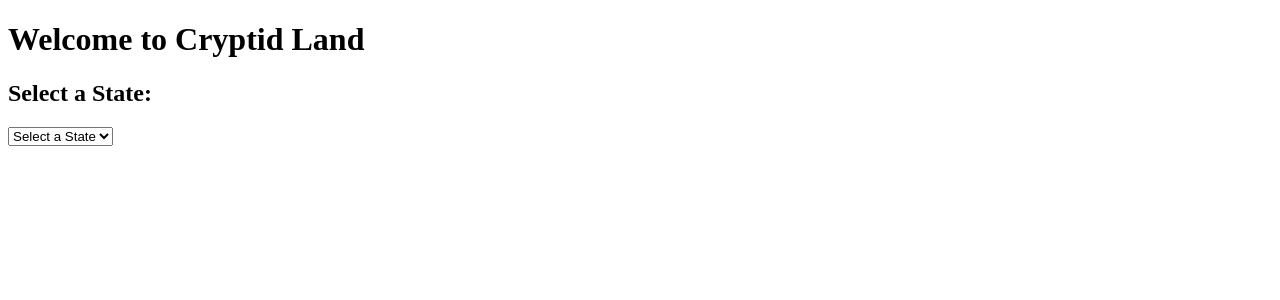
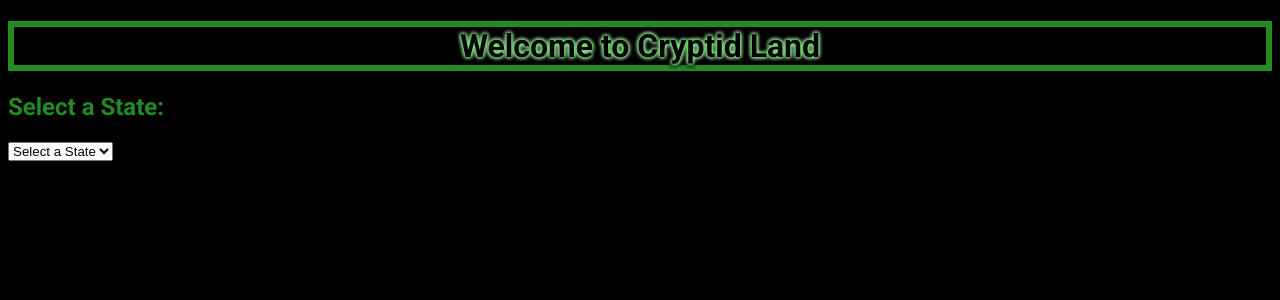
Before and after one commit to ant05man/Cryptid-World, a React (Vite) app: page / in a window 1280 px wide. Shown: the top 300 px of the page. Built offline with nearby package versions, Linux system fonts and the light colour scheme.

Commit message:
changed colors of the homepage

```diff
--- a/src/styles/homepage.css
+++ b/src/styles/homepage.css
@@ -0,0 +1,12 @@
+body {
+    background: black;
+    color:forestgreen;
+    font-family:'Roboto';
+}
+
+h1 {
+    color:black;
+    text-align: center;
+    text-shadow: 0 0 4px rgb(34, 241, 34), 0 0 4px white, 0 0 4px white, 0 0 4px black, 0 0 4px black, 0 0 4px black, 0 0 4px black, 0 0 4px black, 0 0 4px black, 0 0 4px black, 0 0 4px black, 0 0 4px black, 0 0 4px black, 0 0 4px black, 0 0 4px black, 0 0 4px black, 0 0 4px black, 0 0 4px black;
+    border: 6px solid forestgreen;
+}
```
